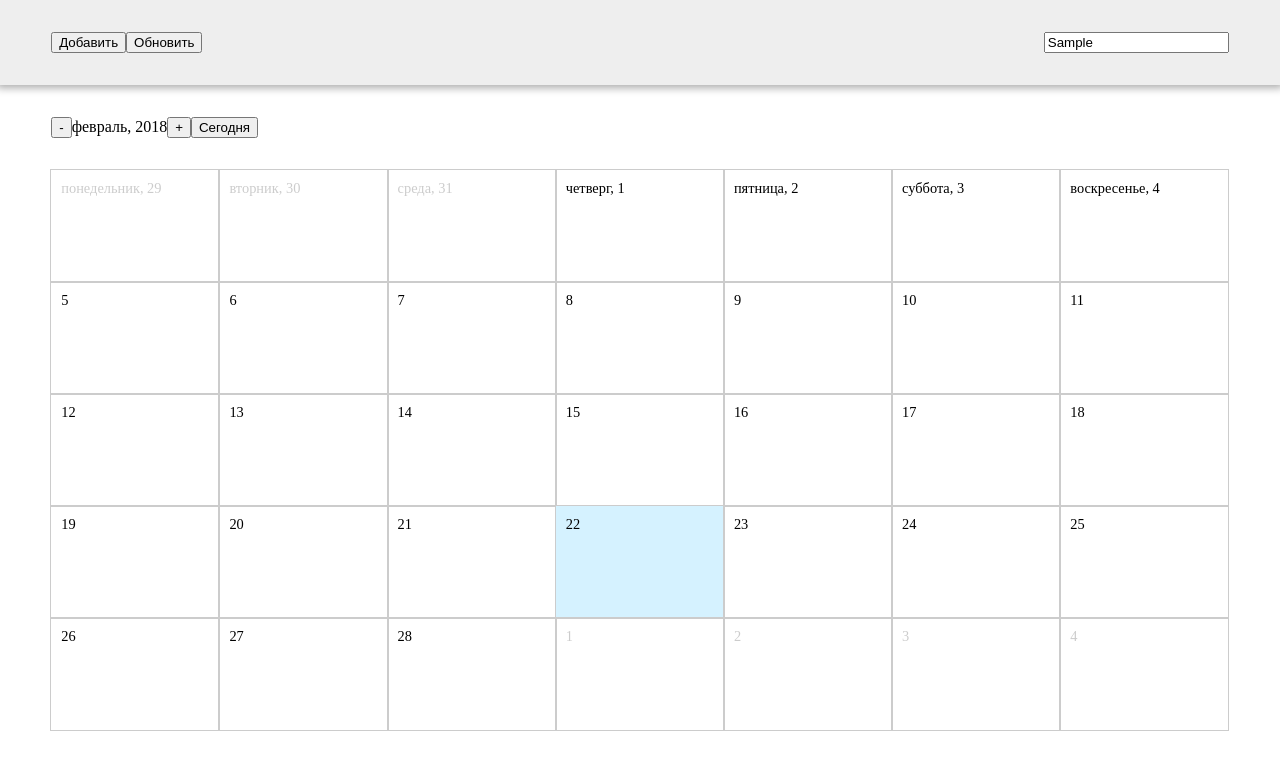
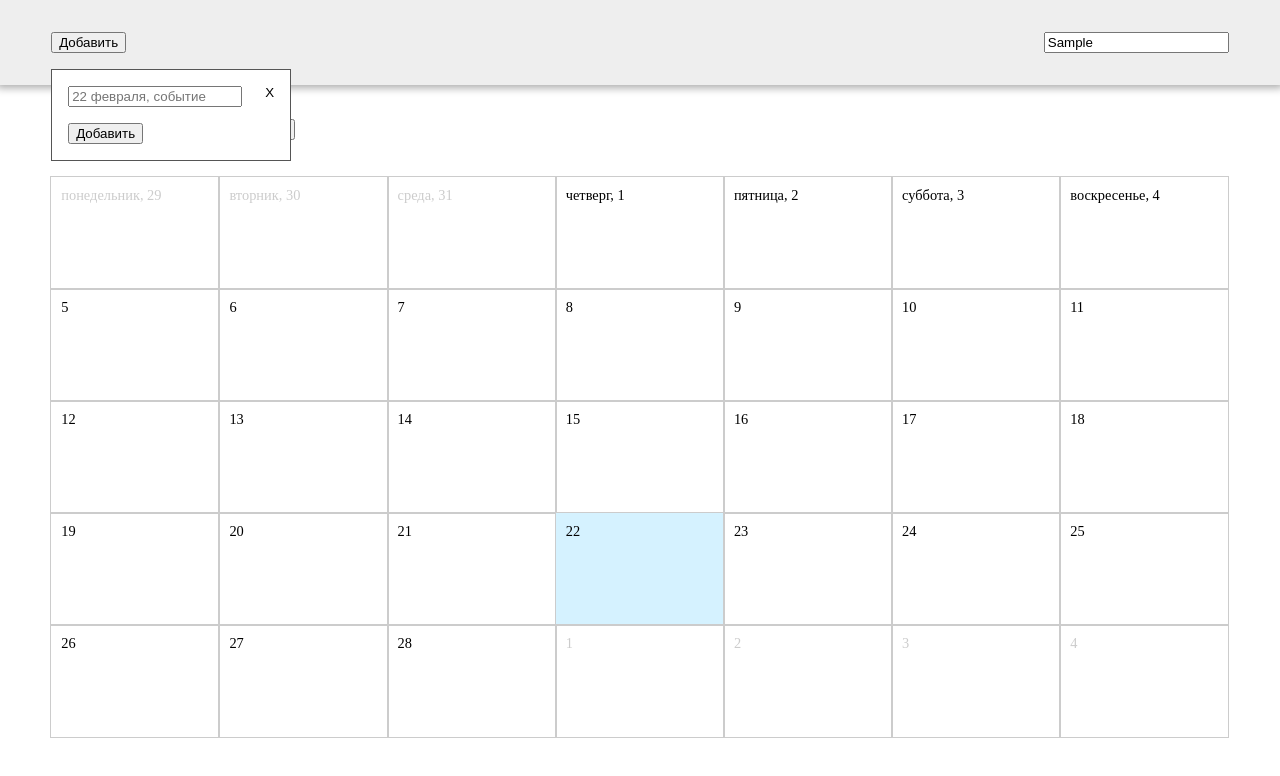
Before and after one commit to timbilalov/rossko-test, a React app: page / in a window 1280 px wide. Both pictures are taken after typing "Sample" into the empty fields and a click on the button "Добавить". Built offline with nearby package versions, Linux system fonts and the light colour scheme.

Commit message:
+ add event from single string * markup

```diff
--- a/src/index.css
+++ b/src/index.css
@@ -34,6 +34,7 @@
     outline: 1px solid #ccc;
     position: relative;
     font-size: 0.9em;
+    cursor: pointer;
 }
 
 .calendar-item--option {
@@ -119,6 +120,17 @@
     display: block;
     width: 100%;
     margin: 1rem 0;
+    box-sizing: border-box;
+}
+
+.event-popup input:first-child,
+.event-popup textarea:first-child {
+    margin-top: 0;
+}
+
+.event-popup input:last-child,
+.event-popup textarea:last-child {
+    margin-bottom: 0;
 }
 
 .calendar-item .event-popup {
@@ -162,11 +174,12 @@
 }
 
 .event-popup__text {
-    margin-bottom: 1.5rem;
+    margin-bottom: 1rem;
 }
 
 textarea {
     resize: vertical;
+    min-height: 3rem;
 }
 
 .page-header__search {
@@ -176,10 +189,13 @@
 .page-header__s-results {
     display: none;
     position: absolute;
+    z-index: 2;
     left: 0;
     top: 100%;
     margin-top: 1rem;
     width: 100%;
+    max-height: 10rem;
+    overflow: auto;
 }
 
 .page-header__s-res-item {
@@ -199,3 +215,38 @@
     font-size: 0.8em;
     color: #ccc;
 }
+
+.btn {
+    margin-right: 0.5rem;
+}
+
+.btn:last-child {
+    margin-right: 0;
+}
+
+.event-popup__close {
+    position: absolute;
+    right: 0;
+    top: 0;
+    background: #fff;
+    border: 0;
+    outline: 0;
+    padding: 1rem;
+    cursor: pointer;
+    line-height: 1;
+}
+
+.page-header__controls {
+    position: relative;
+}
+
+.page-header__controls .event-popup {
+    position: absolute;
+    left: 0;
+    top: 100%;
+    margin-top: 1rem;
+}
+
+.event-popup__inputs input:first-child {
+    width: calc(100% - 2rem);
+}
--- a/src/index.js
+++ b/src/index.js
@@ -23,7 +23,9 @@
                 selectedDate: "",
                 description: "",
                 isNew: true,
-                isOnEdit: false
+                isOnEdit: false,
+                isSingleString: false,
+                singleString: ""
             },
             events: [],
             searchValue: "",
@@ -34,6 +36,10 @@
     setMonth(month) {
         const view = this.state.view;
         const current = this.state.current;
+
+        if (month === view.month) {
+            return;
+        }
 
         switch (month) {
             case "prev":
@@ -60,6 +66,8 @@
         this.setState({
             view: view
         })
+
+        this.closeEventPopup();
     }
 
     handleClick(date) {
@@ -81,6 +89,7 @@
             event.isNew = true;
         }
         event.date = date;
+        event.isSingleString = false;
         this.setState({
             event: event
         })
@@ -102,6 +111,10 @@
                 event.description = value;
                 break;
 
+            case "singleString":
+                event.singleString = value;
+                break;
+
             default:
                 break;
         }
@@ -115,12 +128,40 @@
         props = props || {};
 
         const events = this.state.events.slice();
-        const evName = props.name || this.state.event.name;
-        const evDate = props.date || this.state.event.date;
-        const evDescription = props.description || this.state.event.description;
-        const selectedDate = this.state.event.selectedDate;
+        let evName, evDate, evDescription, selectedDate;
+
+        if (!this.state.event.isSingleString) {
+            evName = props.name || this.state.event.name;
+            evDate = props.date || this.state.event.date;
+            evDescription = props.description || this.state.event.description;
+            selectedDate = this.state.event.selectedDate;
+
+        } else {
+            const singleString = this.state.event.singleString || "Событие без названия";
+            const arr = singleString.split(",");
+
+            if (arr.length < 2) {
+                evDate = moment().format("YYYY.MM.DD");
+                evName = arr[0].trim();
+
+            } else {
+                evDate = moment(arr[0], "D MMMM YYYY");
+                if (isNaN(evDate)) {
+                    console.error("can't parse date from event single string");
+                    return;
+                }
+                evDate = evDate.format("YYYY.MM.DD");
+                evName = arr[1].trim();
+            }
+        }
+
         switch (type) {
             case "add":
+                if (events.filter((elem) => elem.date === evDate).length > 0) {
+                    console.error("event on date " + evDate + " already exist");
+                    return;
+                }
+
                 const newEvent = {
                     name: evName,
                     date: evDate,
@@ -165,7 +206,9 @@
                 selectedDate: "",
                 description: "",
                 isNew: true,
-                isOnEdit: false
+                isOnEdit: false,
+                isSingleString: false,
+                singleString: ""
             }
         }, this.updateSearchResults);
 
@@ -190,6 +233,13 @@
                 event: event
             });
         }
+
+        const allGridItems = document.querySelectorAll(".calendar-item");
+        const selectedClass = "calendar-item--selected";
+
+        Array.prototype.forEach.call(allGridItems, function(elem) {
+            elem.classList.remove(selectedClass);
+        });
     }
 
     setEditState() {
@@ -232,6 +282,21 @@
         }, 100);
     }
 
+    openSingleStringPopup() {
+        const popup = document.querySelector("#event-popup");
+        const headerControlsBlock = document.querySelector(".page-header__controls");
+        popup.style.display = "block";
+        headerControlsBlock.appendChild(popup);
+        const event = this.state.event;
+        event.isSingleString = true;
+        event.date = "";
+        event.isOnEdit = false;
+        event.isNew = true;
+        this.setState({
+            event: event
+        });
+    }
+
     render() {
         const viewDate = moment().add(this.state.view.month - this.state.current.month, "months").format("MMMM, YYYY");
         const currentDate = moment().format("YYYY.MM.DD");
@@ -242,49 +307,59 @@
 
                 <div className="l-container">
                     <div className="date-controls">
-                        <button onClick={ () => this.setMonth("prev") }>-</button>
-                        <span>{ viewDate }</span>
-                        <button onClick={ () => this.setMonth("next") }>+</button>
-                        <button onClick={ () => this.setMonth("cur") }>Сегодня</button>
+                        <button className="btn" onClick={ () => this.setMonth("prev") }>🠈</button>
+                        <span className="btn">{ viewDate }</span>
+                        <button className="btn" onClick={ () => this.setMonth("next") }>🠊</button>
+                        <button className="btn" onClick={ () => this.setMonth("cur") }>Сегодня</button>
                     </div>
 
                     <CalendarGrid month={ this.state.view.month } currentDate={ currentDate } onClick={ (date) => this.handleClick(date) } events={ this.state.events } />
                 </div>
 
                 <div className="event-popup" id="event-popup">
+                    <div className="event-popup__text">
                         {
-                        (!this.state.event.isNew && !this.state.event.isOnEdit) &&
-                        <div className="event-popup__text">
+                            this.state.event.isSingleString &&
+                            <div className="event-popup__inputs">
+                                <input type="text" placeholder={ "" + moment().format("D MMMM") + ", событие" } value={ this.state.event.singleString } onChange={ (e, type) => this.handleChange(e, "singleString") } />
+                            </div>
+                        }
+                        {
+                            !this.state.event.isSingleString && (!this.state.event.isNew && !this.state.event.isOnEdit) &&
+                            <div>
                                 <p className="event-popup__date">{ this.state.event.date }</p>
                                 <p className="event-popup__name">{ this.state.event.name }</p>
                                 <p className="event-popup__description">{ this.state.event.description }</p>
                             </div>
                         }
                         {
-                        (this.state.event.isNew || this.state.event.isOnEdit) &&
-                        <div>
+                            !this.state.event.isSingleString && (this.state.event.isNew || this.state.event.isOnEdit) &&
+                            <div className="event-popup__inputs">
                                 <input type="text" placeholder="Событие" value={ this.state.event.name } onChange={ (e, type) => this.handleChange(e, "name") } />
                                 <input type="text" placeholder="День, месяц, год" value={ this.state.event.date } onChange={ (e, type) => this.handleChange(e, "date") } />
                                 <textarea placeholder="Описание" value={ this.state.event.description } onChange={ (e, type) => this.handleChange(e, "description") }></textarea>
                             </div>
                         }
+                    </div>
+
+                    <button className="event-popup__close" onClick={ () => this.closeEventPopup() }>X</button>
+
                     {
                         this.state.event.isNew &&
-                        <button onClick={ (type, props) => this.eventAction("add", this.state.event) }>Добавить</button>
+                        <button className="btn" onClick={ (type, props) => this.eventAction("add", this.state.event) }>Добавить</button>
                     }
                     {
                         (!this.state.event.isNew && !this.state.event.isOnEdit) &&
-                        <button onClick={ () => this.setEditState() }>Редактировать</button>
+                        <button className="btn" onClick={ () => this.setEditState() }>Редактировать</button>
                     }
                     {
                         (!this.state.event.isNew && this.state.event.isOnEdit) &&
-                        <button onClick={ (type, props) => this.eventAction("edit", this.state.event) }>Сохранить</button>
+                        <button className="btn" onClick={ (type, props) => this.eventAction("edit", this.state.event) }>Сохранить</button>
                     }
                     {
                         !this.state.event.isNew &&
-                        <button onClick={ (type, props) => this.eventAction("delete", this.state.event) }>Удалить</button>
+                        <button className="btn" onClick={ (type, props) => this.eventAction("delete", this.state.event) }>Удалить</button>
                     }
-                    <button onClick={ () => this.closeEventPopup() }>Отмена</button>
                 </div>
             </div>
         )
@@ -296,6 +371,11 @@
                 events: JSON.parse(localStorage.getItem("events"))
             });
         }
+    }
+
+    componentDidMount() {
+        const headerControlsBlock = document.querySelector(".page-header__controls");
+        headerControlsBlock.querySelector("button").addEventListener("click", () => this.openSingleStringPopup());
     }
 
     componentDidUpdate() {
--- a/src/page-header.js
+++ b/src/page-header.js
@@ -41,8 +41,7 @@
                 <div className="l-container">
                     <div className="page-header__inner">
                         <div className="page-header__controls">
-                            <button>Добавить</button>
-                            <button>Обновить</button>
+                            <button className="btn">Добавить</button>
                         </div>
 
                         <div className="page-header__search">
```
Lines whose indentation alone changed are shown as unchanged.
